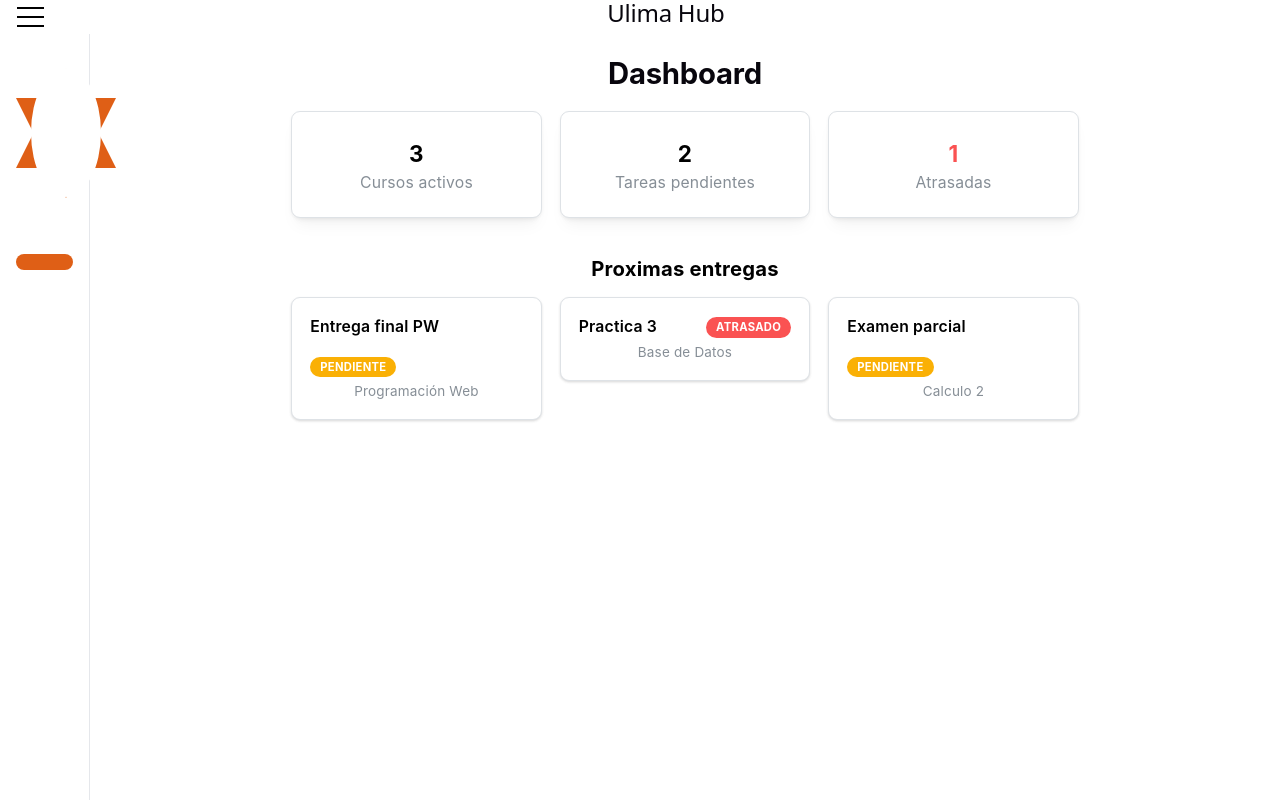
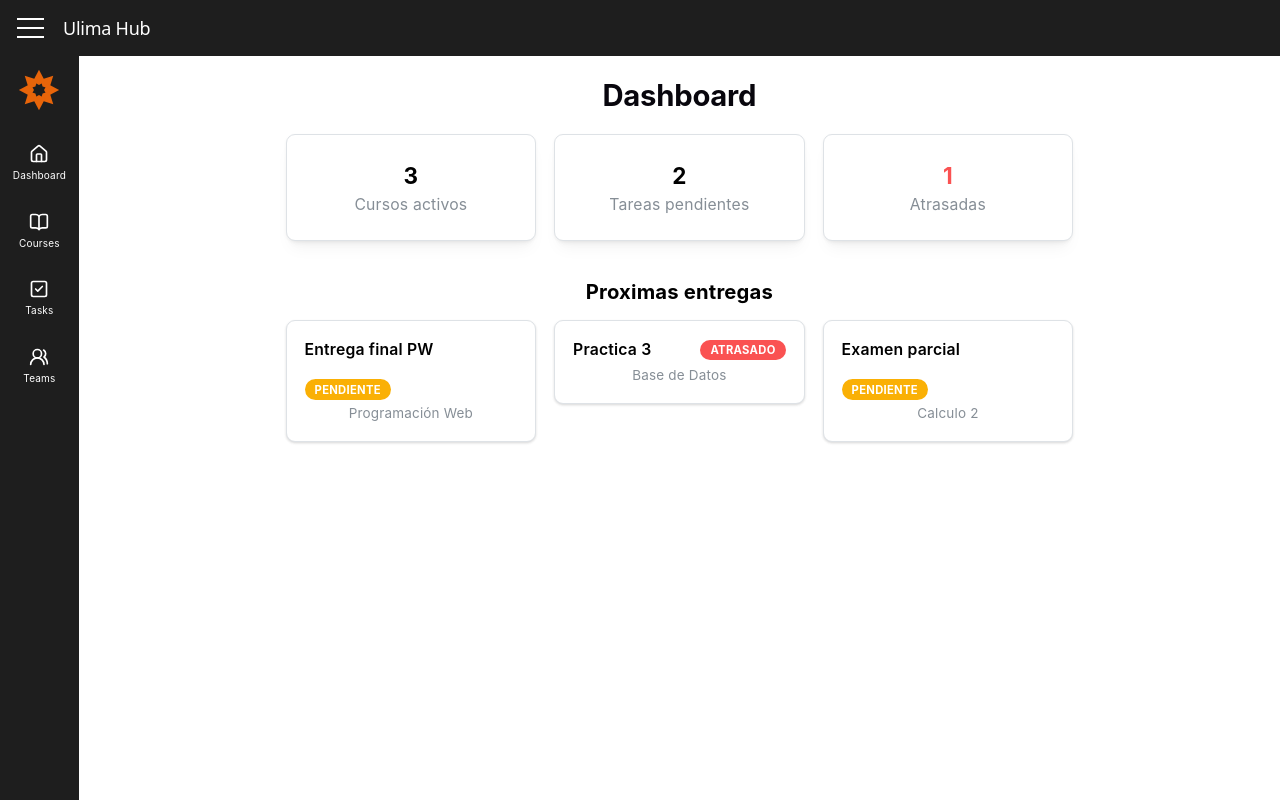
Before and after one commit to AngelZC790347/UlimaHub, a React (Vite) app: page / in a window 1280 px wide. Built offline with nearby package versions, Linux system fonts and the light colour scheme.

Commit message:
feat: mejorar navbar y página NotFound
- Sidebar siempre visible con íconos (estilo YouTube)
- Estados colapsado/expandido con transición suave
- Logo SVG actualizado al de la Universidad de Lima
- Página NotFound mejorada con código 404, gif y botón de regreso

```diff
--- a/package.json
+++ b/package.json
@@ -20,6 +20,7 @@
     "@mantine/form": "^9.2.1",
     "@mantine/hooks": "^9.2.1",
     "@tabler/icons-react": "^3.44.0",
+    "lucide-react": "^1.17.0",
     "react": "^19.2.6",
     "react-dom": "^19.2.6",
     "react-router": "^7.15.1"
--- a/src/app/layouts/AppLayout/AppLayout.css
+++ b/src/app/layouts/AppLayout/AppLayout.css
@@ -1,22 +1,75 @@
 .sidebar {
-  background: #ffffff;
-  border-right: 1px solid #e5e7eb;
-  padding: 16px;
+  background: #1e1e1e;
+  display: flex;
+  flex-direction: column;
+  align-items: center;
+  padding: 8px;
+  transition: width 0.25s ease;
+}
+
+.logo-container {
+  display: flex;
+  justify-content: center;
+  align-items: center;
+  width: 100%;
+  height: 60px;
+  margin-bottom: 8px;
 }
 
 .menu-list {
+  list-style: none;
+  padding: 0;
+  margin: 0;
   display: flex;
   flex-direction: column;
-  gap: 8px;
-  margin-top: 30px;
-  padding: 0;
+  gap: 4px;
+  width: 100%;
 }
 
-.menu-item {
-  border-radius: 14px;
-  transition: all 0.2s ease;
+/* Expandido: ícono + texto en fila */
+.sidebar.expanded .menu-item {
+  display: flex;
+  flex-direction: row;
+  align-items: center;
+  gap: 14px;
+  padding: 10px 16px;
+  border-radius: 10px;
+  color: white;
+  text-decoration: none;
+  transition: background 0.2s ease;
+}
+
+/* Colapsado: ícono arriba + texto pequeño abajo como YouTube */
+.sidebar.collapsed .menu-item {
+  display: flex;
+  flex-direction: column;
+  align-items: center;
+  justify-content: center;
+  gap: 4px;
+  padding: 12px 4px;
+  border-radius: 10px;
+  color: white;
+  text-decoration: none;
+  transition: background 0.2s ease;
 }
 
 .menu-item:hover {
-  transform: translateX(4px);
+  background: #2e2e2e;
 }
+
+.menu-icon {
+  flex-shrink: 0;
+}
+
+/* Texto grande cuando expandido */
+.sidebar.expanded .menu-label {
+  font-size: 14px;
+  opacity: 1;
+}
+
+/* Texto pequeño debajo del ícono cuando colapsado, igual a YouTube */
+.sidebar.collapsed .menu-label {
+  font-size: 10px;
+  opacity: 1; /* visible, no oculto */
+  text-align: center;
+}
--- a/src/app/layouts/AppLayout/index.tsx
+++ b/src/app/layouts/AppLayout/index.tsx
@@ -1,52 +1,57 @@
-import { Link } from '@/components/shared/Link';
-import { AppShell, Burger, em, Flex } from '@mantine/core';
-import { useDisclosure, useMediaQuery } from '@mantine/hooks';
+import { Link } from 'react-router';
+import { AppShell, Burger, Flex } from '@mantine/core';
+import { useDisclosure } from '@mantine/hooks';
 import { Outlet } from 'react-router';
 import './AppLayout.css';
 import Logo from '@/components/ui/Logo';
+import { House, BookOpen, SquareCheck, UsersRound } from 'lucide-react';
+
 const AppLayout = () => {
   const [opened, { toggle }] = useDisclosure();
-  const isMobile = useMediaQuery(`(max-width: ${em(750)})`);
+
   return (
     <AppShell
-      layout="default"
-      header={{
-        height: 30,
-      }}
+      header={{ height: 50 }}
       navbar={{
-        width: opened ? 260 : 80,
+        width: opened ? 220 : 70,
         breakpoint: 'sm',
         collapsed: { mobile: !opened },
       }}
       withBorder={false}
     >
-      <AppShell.Header>
-        <Flex
-          direction={{
-            base: 'column-reverse',
-            sm: 'row',
-          }}
-          align={'center'}
-          gap={'sm'}
-          px={10}
-          h={'100%'}
-        >
-          <Burger opened={opened} onClick={toggle} />
-          <div style={{ flex: 1, width: 50 }}>
-            <h2>Ulima Hub</h2>
-          </div>
+      <AppShell.Header style={{ background: '#1e1e1e' }}>
+        <Flex align="center" gap="sm" px={10} h="100%">
+          <Burger opened={opened} onClick={toggle} color="white" />
+          <h2 style={{ color: 'white', margin: 0, fontSize: 18 }}>Ulima Hub</h2>
         </Flex>
       </AppShell.Header>
+
       <AppShell.Navbar
-        pt={'md'}
-        withBorder={false}
-        className="sidebar">
-        <Logo style={{ margin: '0 auto' }}></Logo>
+        className={`sidebar ${opened ? 'expanded' : 'collapsed'}`}
+      >
+        <div className="logo-container">
+          <Logo />
+        </div>
         <ul className="menu-list">
-          <Link to="/" label={opened ? 'Dashboard' : ''} className="menu-item"></Link>
-          <Link to="/teams" label={opened ? 'Teams' : ''} className="menu-item"></Link>
+          <Link to="/" className="menu-item" title="Dashboard">
+            <House size={20} className="menu-icon" />
+            <span className="menu-label">Dashboard</span>
+          </Link>
+          <Link to="/courses" className="menu-item" title="Courses">
+            <BookOpen size={20} className="menu-icon" />
+            <span className="menu-label">Courses</span>
+          </Link>
+          <Link to="/tasks" className="menu-item" title="Tasks">
+            <SquareCheck size={20} className="menu-icon" />
+            <span className="menu-label">Tasks</span>
+          </Link>
+          <Link to="/teams" className="menu-item" title="Teams">
+            <UsersRound size={20} className="menu-icon" />
+            <span className="menu-label">Teams</span>
+          </Link>
         </ul>
       </AppShell.Navbar>
+
       <AppShell.Main>
         <Outlet />
       </AppShell.Main>
--- a/src/components/ui/Logo/index.tsx
+++ b/src/components/ui/Logo/index.tsx
@@ -1,20 +1,41 @@
+import type React from 'react';
 import type { ReactElement } from 'react';
-import classes from './Logo.module.css';
-import type React from 'react';
-import { Star } from '../Figuras';
+
 export default function Logo(props: React.ComponentProps<'div'>): ReactElement {
-  const classWrapper = (props.className ?? '') + ' ' + classes['logo-wrapper'];
-  const wrapperProps = {
-    ...props,
-    className: classWrapper,
-  };
   return (
-    <div {...wrapperProps}>
-      <div className={classes.star}></div>
-      <Star
-        nPointed={6}
-        style={{ translate: '0 -20px', position: 'relative' }}
-      ></Star>
+    <div {...props}>
+      <svg
+        width="56"
+        height="56"
+        viewBox="-100 -100 200 200"
+        xmlns="http://www.w3.org/2000/svg"
+      >
+        <g fill="#E8650A">
+          <polygon points="0,-72 -22,-30 0,-18 22,-30" transform="rotate(0)" />
+          <polygon points="0,-72 -22,-30 0,-18 22,-30" transform="rotate(45)" />
+          <polygon points="0,-72 -22,-30 0,-18 22,-30" transform="rotate(90)" />
+          <polygon
+            points="0,-72 -22,-30 0,-18 22,-30"
+            transform="rotate(135)"
+          />
+          <polygon
+            points="0,-72 -22,-30 0,-18 22,-30"
+            transform="rotate(180)"
+          />
+          <polygon
+            points="0,-72 -22,-30 0,-18 22,-30"
+            transform="rotate(225)"
+          />
+          <polygon
+            points="0,-72 -22,-30 0,-18 22,-30"
+            transform="rotate(270)"
+          />
+          <polygon
+            points="0,-72 -22,-30 0,-18 22,-30"
+            transform="rotate(315)"
+          />
+        </g>
+      </svg>
     </div>
   );
 }
--- /dev/null
+++ b/src/pages/NotFound.css
@@ -0,0 +1,51 @@
+.notFound {
+  display: flex;
+  flex-direction: column;
+  align-items: center;
+  justify-content: center;
+  height: 100%;
+  gap: 16px;
+  color: white;
+  text-align: center;
+  padding: 40px;
+}
+
+.notFound-code {
+  font-size: 120px;
+  font-weight: 700;
+  color: #e8650a;
+  line-height: 1;
+}
+
+.notFound-title {
+  font-size: 24px;
+  margin: 0;
+  color: white;
+}
+
+.notFound-gif {
+  width: 280px;
+  border-radius: 12px;
+}
+
+.notFound-subtitle {
+  color: #888;
+  margin: 0;
+  font-size: 15px;
+}
+
+.notFound-btn {
+  margin-top: 8px;
+  padding: 10px 24px;
+  background: #e8650a;
+  color: white;
+  border-radius: 10px;
+  text-decoration: none;
+  font-size: 14px;
+  font-weight: 500;
+  transition: opacity 0.2s ease;
+}
+
+.notFound-btn:hover {
+  opacity: 0.85;
+}
--- a/src/pages/NotFound.tsx
+++ b/src/pages/NotFound.tsx
@@ -1,11 +1,22 @@
+import { Link } from 'react-router';
+import './NotFound.css';
+
 export default function NotFound() {
   return (
     <div className="notFound">
-      <h1 style={{ color: 'var(--mantine-primary-color-5)' }}>Not Found</h1>
+      <div className="notFound-code">404</div>
+      <h1 className="notFound-title">Página no encontrada</h1>
       <img
         src="https://media2.giphy.com/media/v1.Y2lkPTc5MGI3NjExdTg0YTdvc2kxOHhxYnUyeHB6ZnI3bjdyOWI0andkcWpjN2tpMjgzZyZlcD12MV9pbnRlcm5hbF9naWZfYnlfaWQmY3Q9Zw/H54feNXf6i4eAQubud/giphy.gif"
         alt="404 Gif"
+        className="notFound-gif"
       />
+      <p className="notFound-subtitle">
+        La página que buscas no existe o fue movida.
+      </p>
+      <Link to="/" className="notFound-btn">
+        Volver al inicio
+      </Link>
     </div>
   );
 }
```
Also changed, not shown: 1 other file (tests, documents, lock files or other folders).
